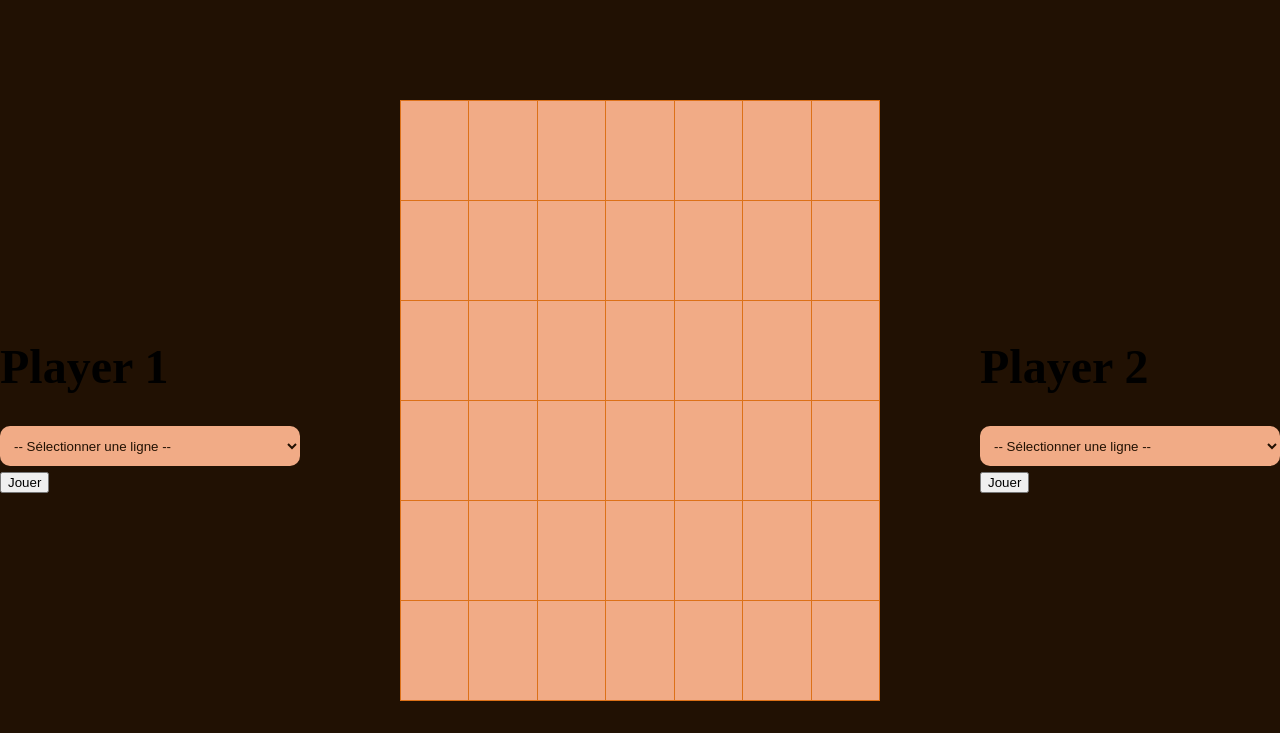
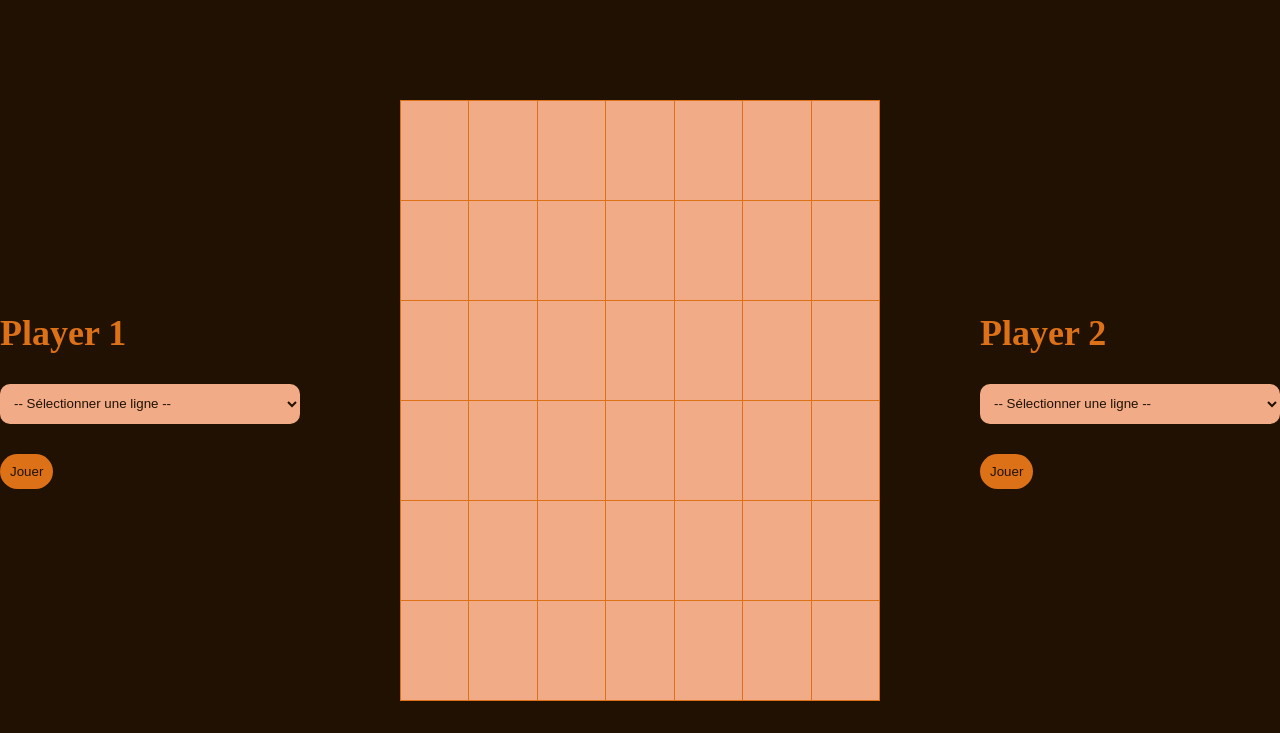
Before and after one commit to leonielrnt/Puissance4, a PHP site: page / in a window 1280 px wide. Shown: the top 733 px of the page. Run offline with PHP 8.4, Linux system fonts and the light colour scheme.

Commit message:
des selectors super jolis.

```diff
--- a/css/style.css
+++ b/css/style.css
@@ -7,6 +7,12 @@ body {
   height: 100vh;
   margin: 0;
   font-size: 24px;
+}
+
+h1 {
+  font-size: 36px;
+  color: #dc7118;
+  margin: 0;
 }
 
 /* BOARD */
@@ -41,11 +47,19 @@ body {
 }
 
 /* SELECTORS */
+.player_1,
+.player_2 {
+  display: flex;
+  flex-direction: column;
+  align-items: flex-start;
+  gap: 30px;
+}
+
 select {
   width: 300px;
   height: 40px;
   border-radius: 10px;
-  border: 0px solid #dc7118;
+  border: 0px;
   background-color: #f1ab86;
   padding: 5px 10px;
   color: #211103;
@@ -54,3 +68,11 @@ select {
 select option {
   padding: 5px;
 }
+
+input {
+  background-color: #dc7118;
+  border: 0;
+  border-radius: 50px;
+  padding: 10px;
+  color: #211103;
+}
```
